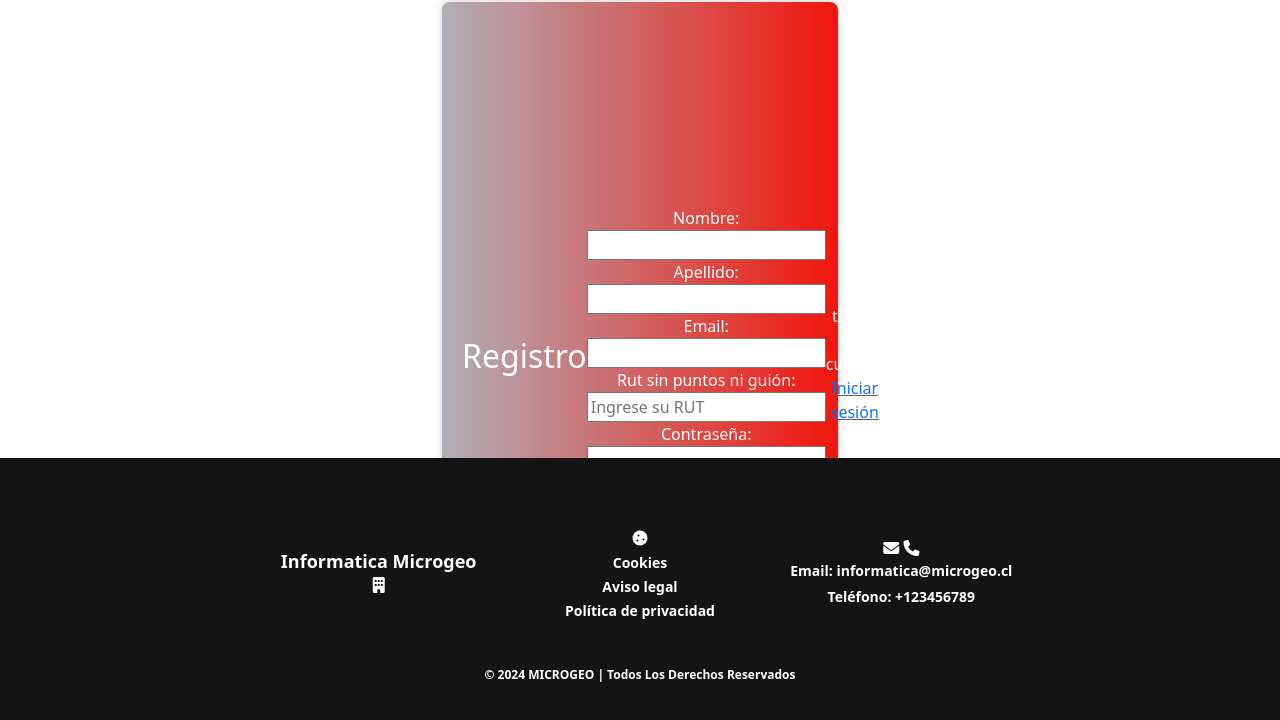
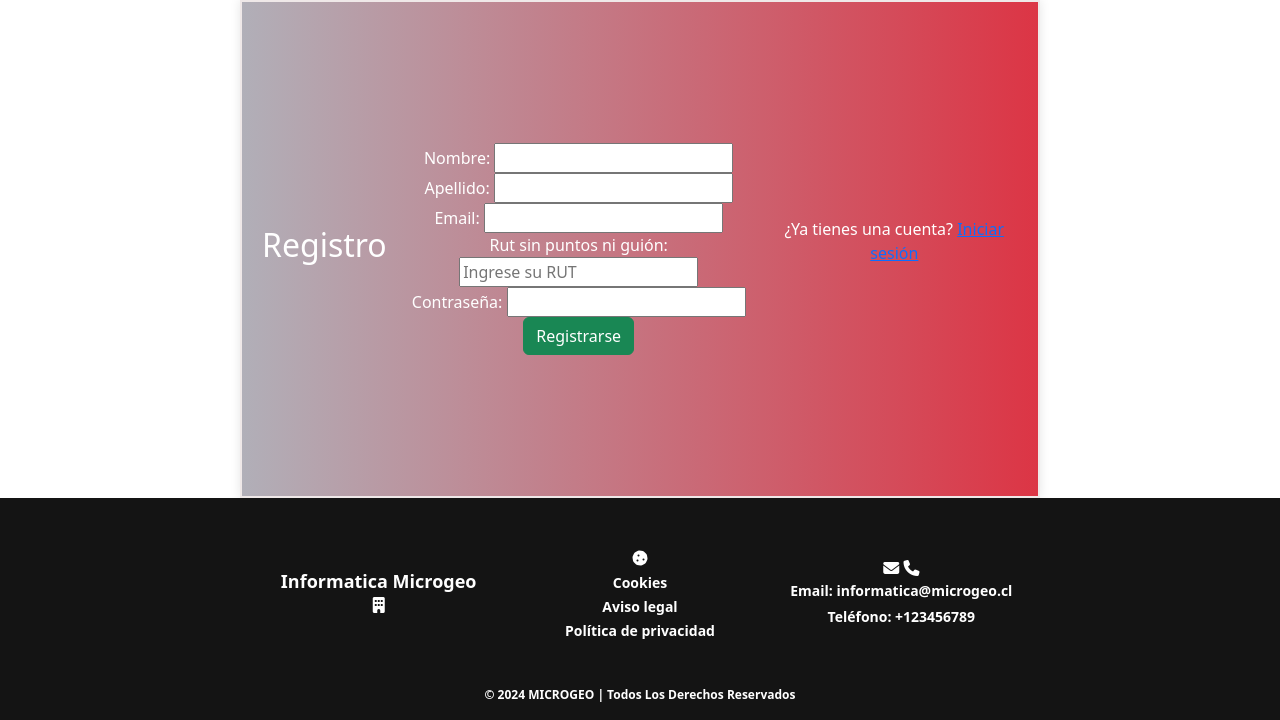
Before and after one commit to Patetow/bolatas_microgeo, a Flask app: page /registro in a window 1280 px wide. Shown: the part 80-800 px from the top of the page. Run offline with Flask 3, Linux system fonts and the light colour scheme.

Commit message:
cambios en estilos

```diff
--- a/static/css/estilo.css
+++ b/static/css/estilo.css
@@ -32,8 +32,6 @@ footer {
     color: #FFFFFF;
     width: 100%;
     text-align: center;
-    padding: 20px 0;
-    position: fixed;
     bottom: 0;
     left: 0;
     right: 0;
@@ -91,17 +89,13 @@ footer {
 }
 
 .formulario-container {
-    width: 400px;
     margin: 0 auto;
     padding: 20px;
     border: 2px solid #efe8e8;
-    border-radius: 10px;
     box-shadow: 0 0 10px rgba(0, 0, 0, 0.1);
     background: #1F1C2C;
-    background: -webkit-linear-gradient(to right, #afacb6, #b30b0b);
-    background: linear-gradient(to right, #b1afb8, #f1160b);
-    margin-bottom: 70px;
-    margin-top: 70px;
+    background: -webkit-linear-gradient(to right, #afacb6, #dc3545);
+    background: linear-gradient(to right, #b1afb8, #dc3545);
 }
 
 .container {
```
